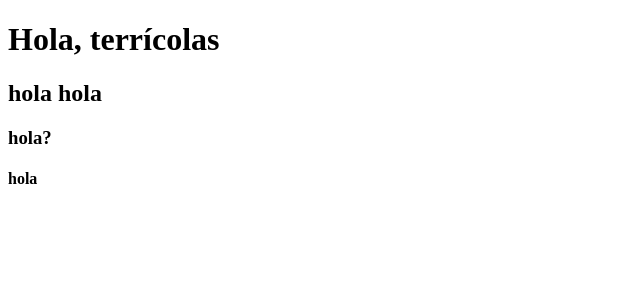
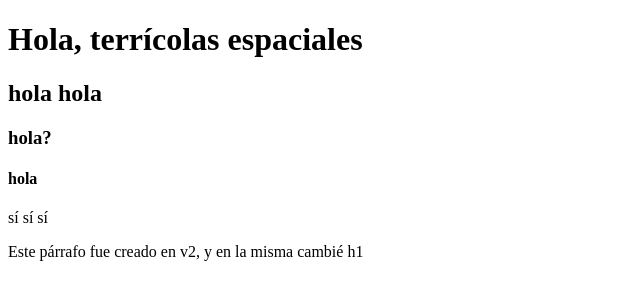
Before and after one commit to JLBrito93/aprendiendo_git_github, a plain HTML site: page index.html in a window 1280 px wide. Shown: the whole page, without its empty margins (0-640 px from the left). Drawn offline with Linux system fonts and the light colour scheme.

Commit message:
Primeros cambios a v2

```diff
--- a/index.html
+++ b/index.html
@@ -6,9 +6,11 @@
     <title>Document</title>
 </head>
 <body>
-    <h1>Hola, terrícolas</h1>
+    <h1>Hola, terrícolas espaciales</h1>
     <h2>hola hola</h2>
     <h3>hola?</h3>
     <h4>hola</h4>
+    <p>sí sí sí</p>
+    <p>Este párrafo fue creado en v2, y en la misma cambié h1</p>
 </body>
 </html>
```
